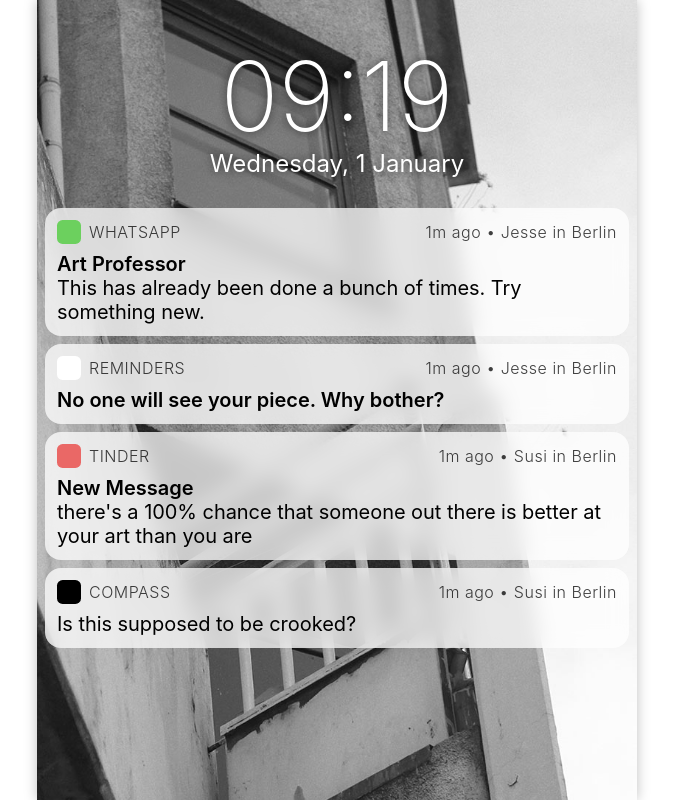
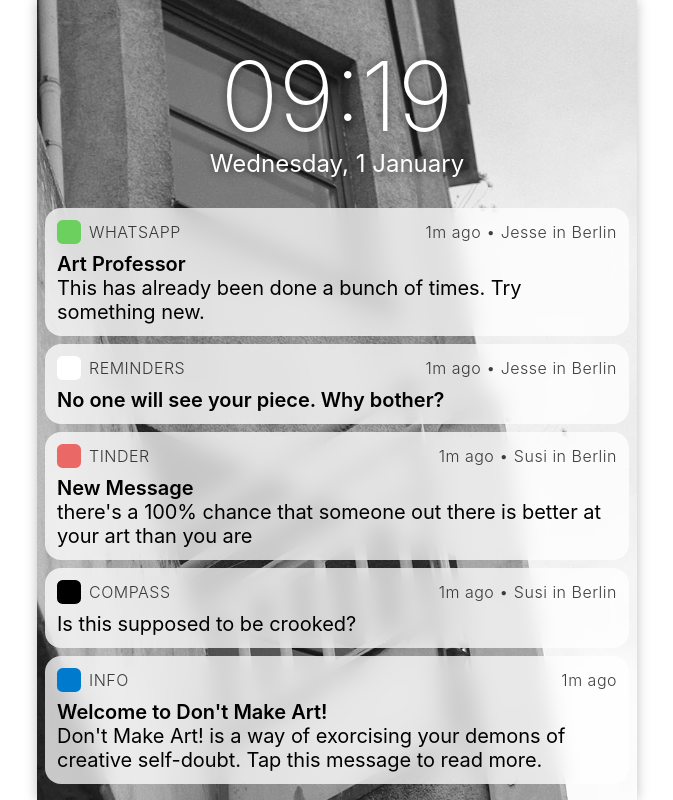
Before and after one commit to jessepinho/dontmake.art, a Gatsby site: page / in a window 1280 px wide. Shown: the whole page, without its empty margins (303-976 px from the left). Built offline with nearby package versions, Linux system fonts and the light colour scheme; Gatsby itself is replaced by a stand-in of ours.

Commit message:
Add an info notification

```diff
--- a/src/components/Notification/index.tsx
+++ b/src/components/Notification/index.tsx
@@ -12,7 +12,13 @@
       <Styles.AppIconFigure color={apps[notification.app].color} />
       <Styles.AppName>{apps[notification.app].name}</Styles.AppName>
       <Styles.TimeAndAuthor>
-        1m ago &bull; {notification.authorName} in {notification.authorCity}
+        1m ago
+        {notification.authorName && notification.authorCity && (
+          <>
+            {' '}
+            &bull; {notification.authorName} in {notification.authorCity}
+          </>
+        )}
       </Styles.TimeAndAuthor>
     </Styles.Metadata>
 
--- a/src/data.ts
+++ b/src/data.ts
@@ -1,6 +1,10 @@
 import { App, Notification, AppName } from './types'
 
 export const apps: { [key: string]: App } = {
+  [AppName.Info]: {
+    name: AppName.Info,
+    color: 'rgb(0, 122, 204)',
+  },
   [AppName.Tinder]: {
     name: AppName.Tinder,
     color: 'rgb(234, 104, 102)',
@@ -55,4 +59,12 @@
     authorCity: 'Berlin',
     timestamp: new Date(),
   },
+  {
+    id: '0',
+    app: AppName.Info,
+    heading: "Welcome to Don't Make Art!",
+    message:
+      "Don't Make Art! is a way of exorcising your demons of creative self-doubt. Tap this message to read more.",
+    timestamp: new Date(),
+  },
 ]
--- a/src/types.ts
+++ b/src/types.ts
@@ -5,6 +5,7 @@
 
 export enum AppName {
   Compass = 'Compass',
+  Info = 'Info',
   Tinder = 'Tinder',
   Reminders = 'Reminders',
   WhatsApp = 'WhatsApp',
@@ -14,8 +15,8 @@
   id: string
   app: AppName
   timestamp: Date
-  authorName: string
-  authorCity: string
+  authorName?: string
+  authorCity?: string
 }
 
 interface NotificationWithHeading extends BaseNotification {
```
